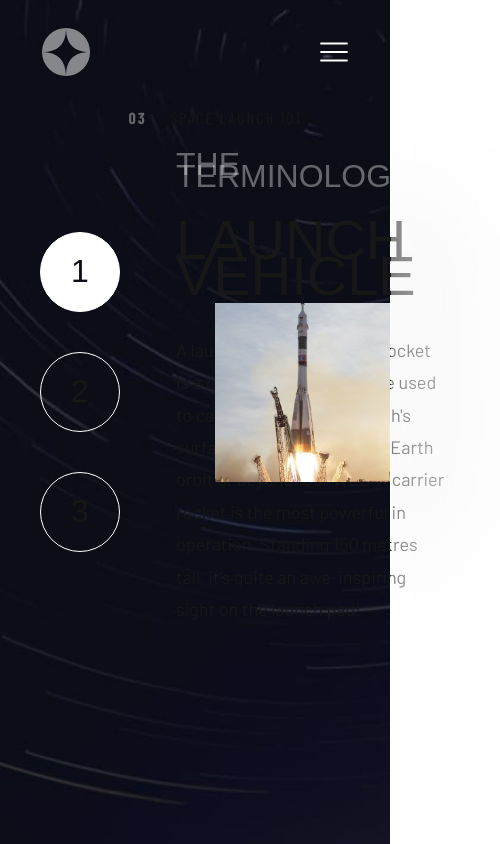
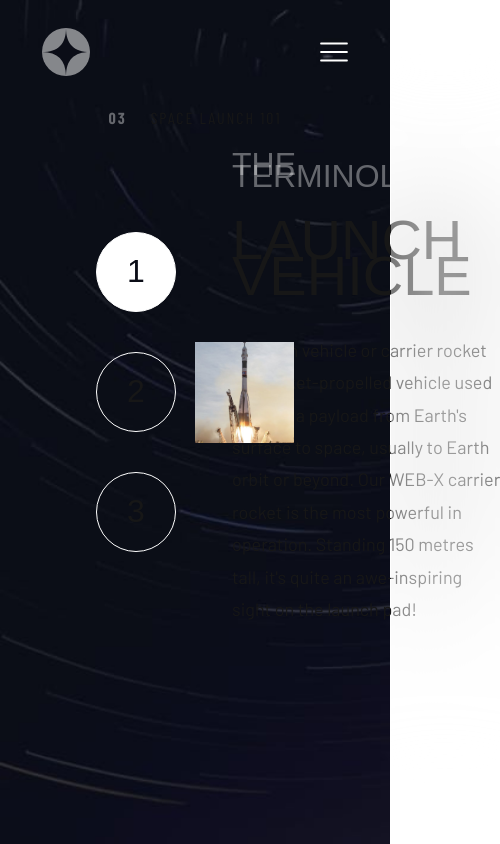
Before and after one commit to muhkyle17/birthday-reminder, a Next.js app: page /technology in a window 390 px wide. Shown: the whole page, 500 px wide, since content can reach past the window. Built offline with nearby package versions, Linux system fonts and the light colour scheme; a web font is replaced by a local one.

Commit message:
Add initial responsiveness to page sides

```diff
--- a/src/app/technology/page.js
+++ b/src/app/technology/page.js
@@ -106,7 +106,14 @@ const Technology = () => {
       <div className='flex flex-col items-start pt-0 lg:pt-10 w-screen lg:h-screen'>
         <Navbar />
 
-        <div className='container ml-auto mb-20 pl-10 lg:pl-20 xl:pl-0 mt-10 lg:mt-14 flex flex-col items-center gap-10 h-full'>
+        <div
+          className='
+            container mx-auto flex flex-col items-center gap-10 h-full
+            mt-10 px-24
+            lg:mt-14
+            xl:mx-0 xl:ml-auto xl:px-0
+            2xl:px-28 2xl:mx-auto
+          '>
           <p className='uppercase typography-preset-eight sm:typography-preset-five flex flex-row gap-6 md:self-start'>
             <span className='font-bold text-[#ffffff5f]'>03</span>
             Space Launch 101
```
